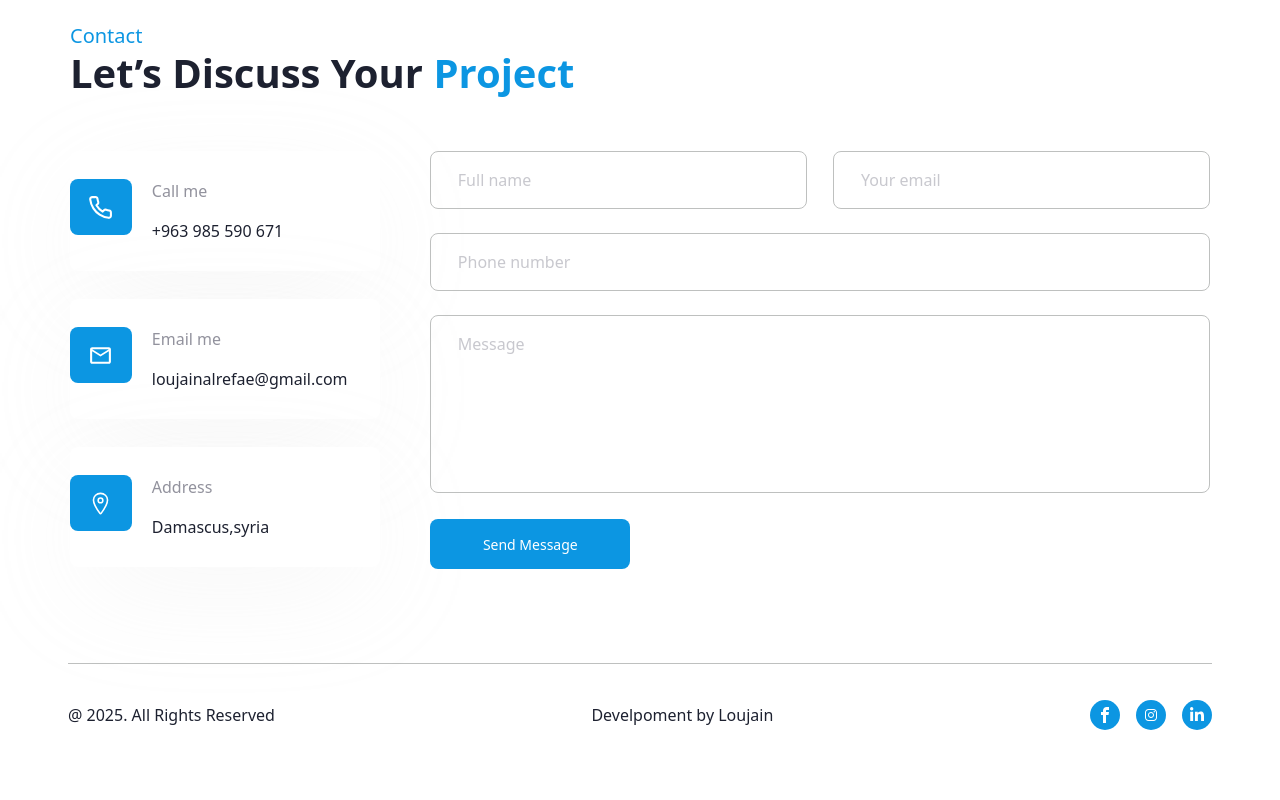
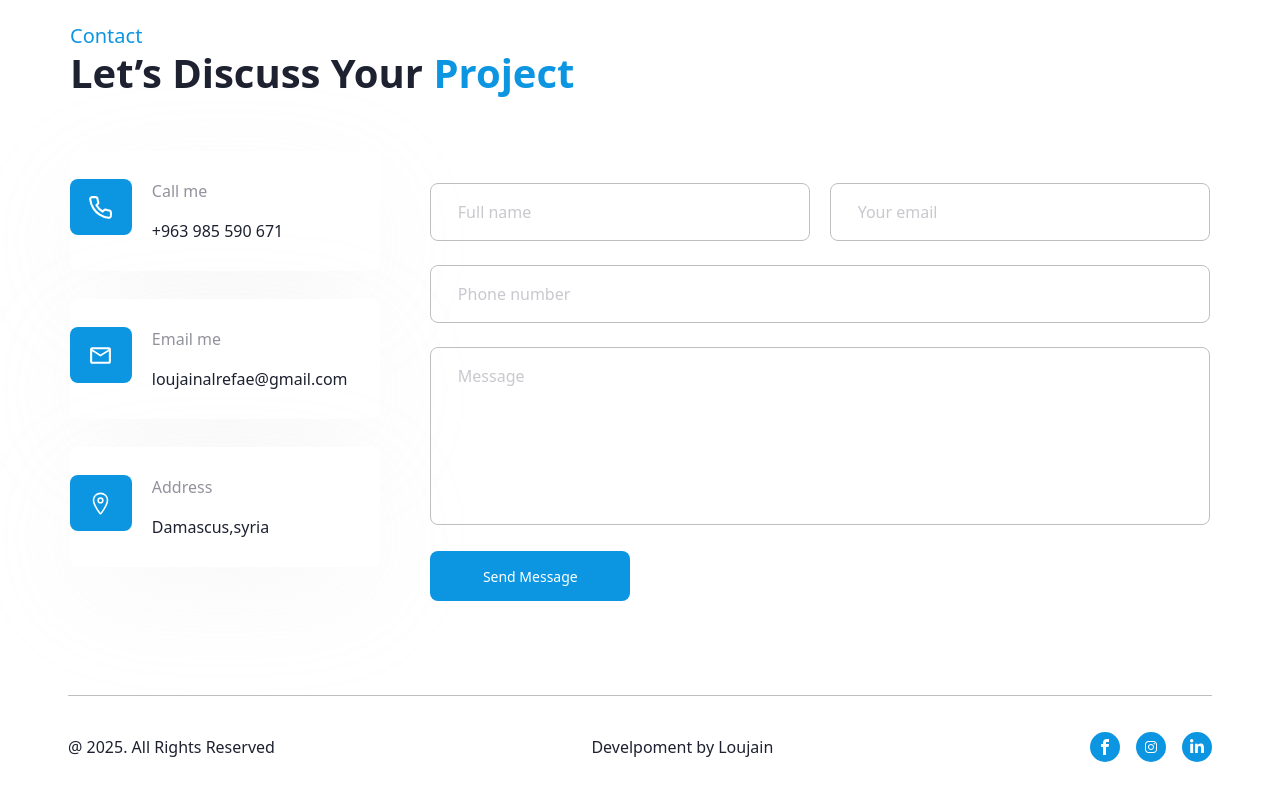
Before and after one commit to Loujain-Alrefae/personal-website, a React (Vite) app: page / in a window 1280 px wide. Shown: the part 3994-4794 px from the top of the page. Before the commit the page ends 4772 px from the top, so only its background shows below. Built offline with nearby package versions, Linux system fonts and the light colour scheme.

Commit message:
edaite form

```diff
--- a/src/components/Contact/Contact.jsx
+++ b/src/components/Contact/Contact.jsx
@@ -34,11 +34,15 @@ const Contact = ({title , des , defColor , phoneIcon , phoneTitle , mailIcon , m
                     </div>
                 </div>
                 {/* Contact form with Web3Forms integration */}
-                <form className="lg:w-[779.7px]" action="https://api.web3forms.com/submit" method="POST">
+                <form className="lg:w-[779.7px] mt-8" action="https://api.web3forms.com/submit" method="POST">
                     <input type="hidden" name="access_key" value="9a4d0e9b-0bec-4537-87d0-567140840e41"></input>
-                    <div className="w-[100%] flex gap-[26.5px]">
-                        <input type="text" name="name"  placeholder='Full name' required className='w-[50%]  py-4 pl-[26.5px] border border-solid border-[#BEC0BF] outline-[#BEC0BF] rounded-[8px] text-[#92929D] '/>
-                        <input type="email" name="email"  placeholder='Your email' required className='w-[50%]  py-4 pl-[26.5px] border border-solid border-[#BEC0BF] outline-[#BEC0BF] rounded-[8px]  text-[#92929D] '/>
+                    <div className="block lg:flex gap-5">
+                        <div className="w-full lg:w-[50%] ">
+                            <input type="text" name="name"  placeholder='Full name' required className='w-full py-4 pl-[26.5px] border border-solid border-[#BEC0BF] outline-[#BEC0BF] rounded-[8px] text-[#92929D] '/>
+                        </div>
+                        <div className="w-full lg:w-[50%] ">
+                            <input type="email" name="email"  placeholder='Your email' required className='w-full mt-6 lg:m-0 py-4 pl-[26.5px] border border-solid border-[#BEC0BF] outline-[#BEC0BF] rounded-[8px]  text-[#92929D] '/>
+                        </div>
                     </div>
                     <div className="">
                         <input type="text" name="number" i placeholder='Phone number' required className='w-[100%] my-6 py-4 pl-[26.5px] border border-solid border-[#BEC0BF] outline-[#BEC0BF] rounded-[8px]  text-[#92929D] '/>
```
